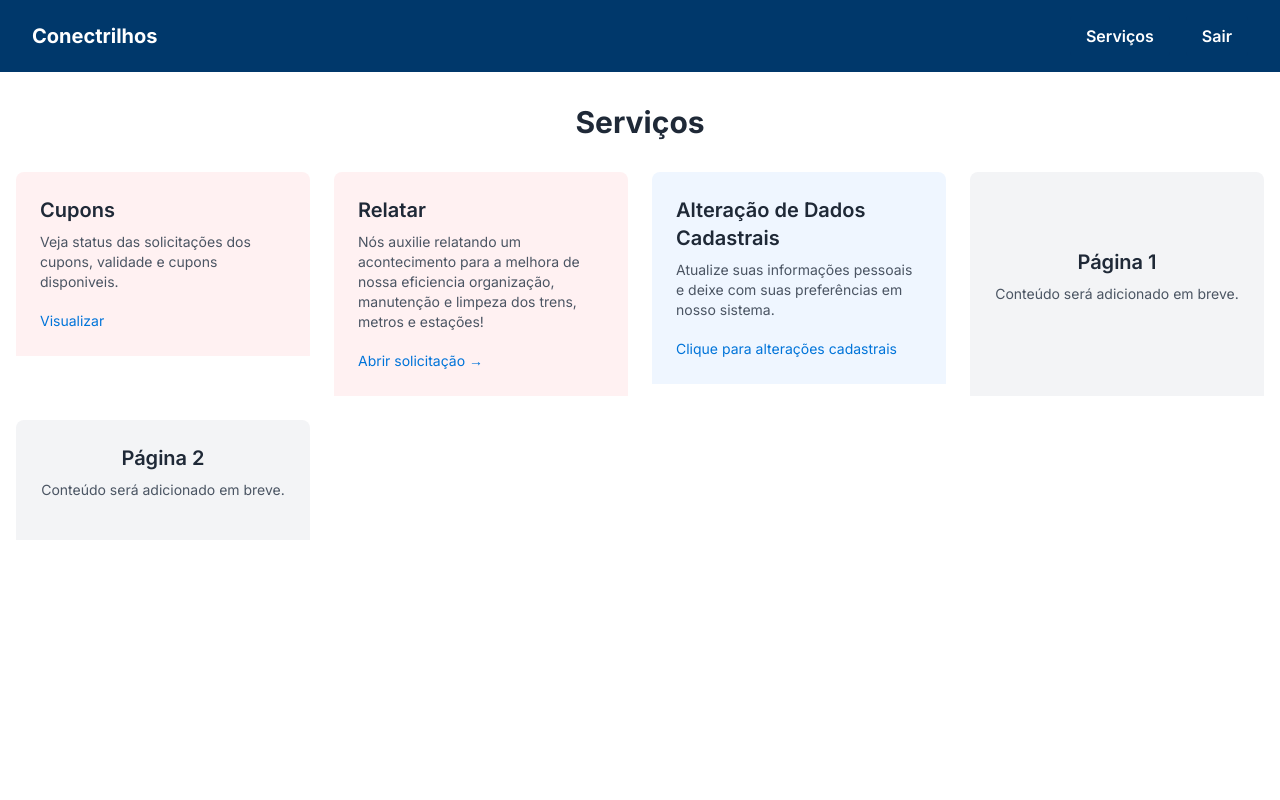
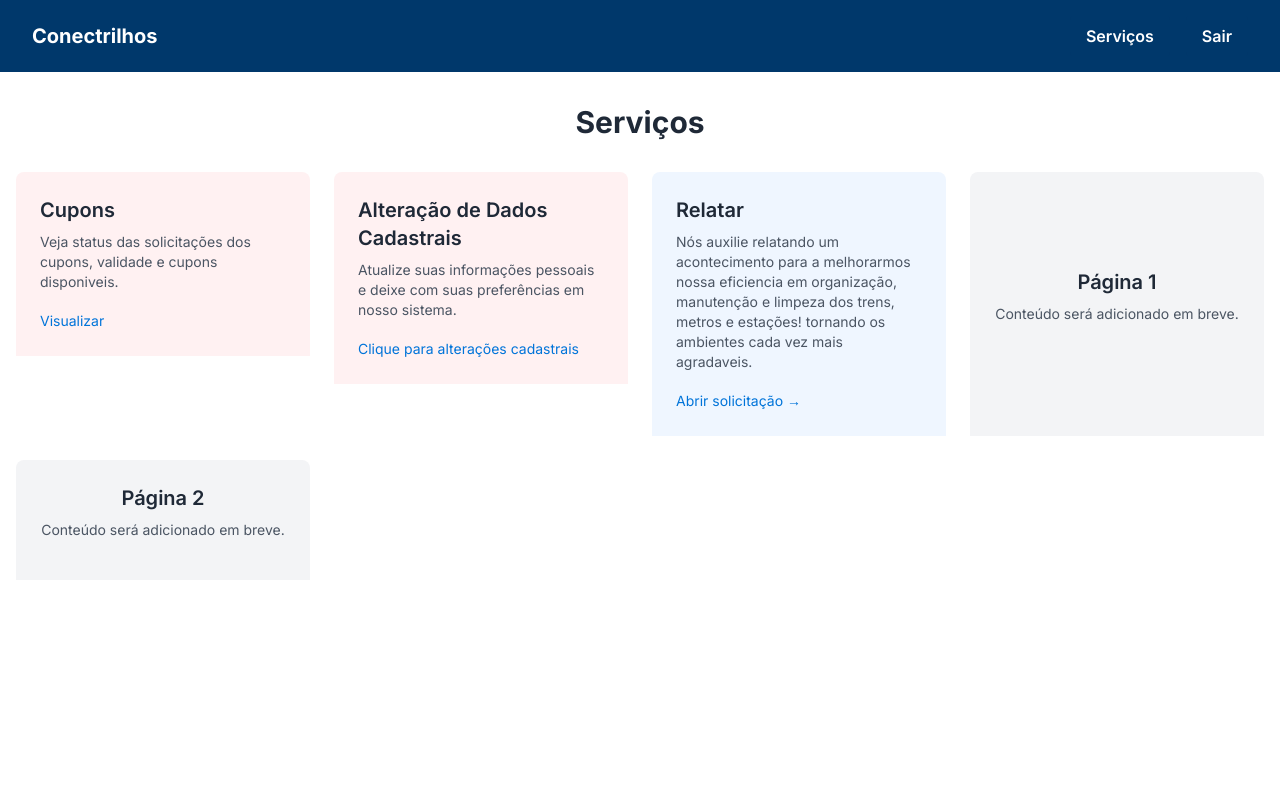
Before and after one commit to VoyDcode/ConectrilhosSPT4, a Next.js app: page /servicos in a window 1280 px wide. Shown: the top 800 px of the page. Built offline with nearby package versions, Linux system fonts and the light colour scheme.

Commit message:
Ultimo ajuste nos cards *acabei confundindo*

```diff
--- a/src/app/servicos/page.tsx
+++ b/src/app/servicos/page.tsx
@@ -30,16 +30,18 @@ export default function ServicosPage() {
           <div className="group">
             <div className="bg-rose-50 rounded-t-lg p-6">
               <h2 className="text-xl font-semibold text-gray-800 mb-2">
-                Relatar
+              Alteração de Dados Cadastrais
               </h2>
               <p className="text-sm text-gray-600 mb-4">
-               Nós auxilie relatando um acontecimento para a melhora de nossa eficiencia organização, manutenção e limpeza dos trens, metros e estações!
+
+              Atualize suas informações pessoais e deixe com suas preferências em nosso sistema.
+
               </p>
               <Link
                 href="/perfil"
                 className="text-primary text-sm hover:underline"
               >
-                Abrir solicitação →
+              Clique para alterações cadastrais
               </Link>
             </div>
           </div>
@@ -48,21 +50,22 @@ export default function ServicosPage() {
           <div className="group">
             <div className="bg-blue-50 rounded-t-lg p-6">
               <h2 className="text-xl font-semibold text-gray-800 mb-2">
-                Alteração de Dados Cadastrais
+              Relatar
               </h2>
               <p className="text-sm text-gray-600 mb-4">
-                Atualize suas informações pessoais e deixe com suas preferências em nosso sistema.
-
+              Nós auxilie relatando um acontecimento para a melhorarmos nossa eficiencia em organização, manutenção e limpeza dos trens, metros e estações!
+              tornando os ambientes cada vez mais agradaveis.
               </p>
               <Link
                 href="/relatarProblema"
                 className="text-primary text-sm hover:underline"
               >
-
-                Clique para alterações cadastrais
+                Abrir solicitação →
               </Link>
             </div>
           </div>
+
+
 
           {/* Página 1 */}
           <div className="group">
```
